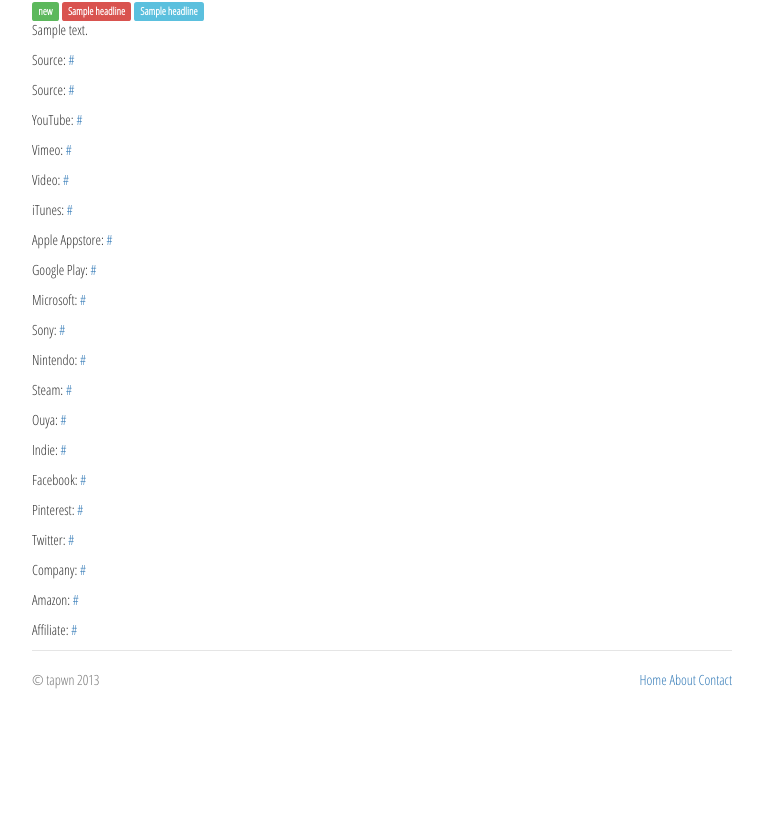
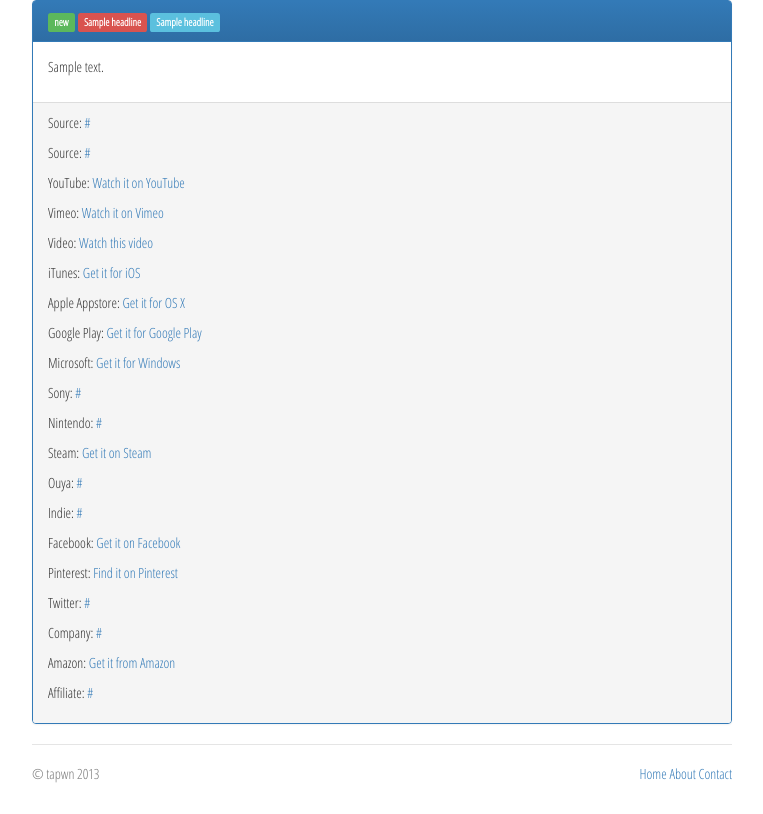
Before and after one commit to hcmn/tapwn, a Django app: template templates/news/headline_detail.html in a window 1280 px wide. Shown: the part 678-1492 px from the top of the page, without its empty margins (258-1021 px from the left). Before the commit the page ends 1367 px from the top, so only its background shows below. Run offline with Django 3.2, Linux system fonts and the light colour scheme; the template is opened without the code that fills it: most values are stand-ins (such as "Sample title", 1, 10 or a date in 2020); parts of the project's set-up code (start-up, migrations or seed data) failed here and were passed over; some libraries are stand-ins or nearby versions.

Commit message:
add panels and labels to headline detail template

```diff
--- a/templates/news/headline_detail.html
+++ b/templates/news/headline_detail.html
@@ -6,29 +6,39 @@
         {% if headline.image_link %}
         <img itemtype="image" src="http://{{headline.image_link}}" class="img-rounded img-responsive" width=100% height=100% />
         {% endif %}
+
+        <div class="panel panel-primary">
+            <div class="panel-heading">
                 {% if headline.published_today %}<span class="label label-success">new</span>{% endif %}
                 {% if headline.hotness_label %}<span class="label label-danger">{{headline.hotness_label}}</span>{% endif %}
                 {% if headline.utility_label %}<span class="label label-info">{{headline.utility_label}}</span>{% endif %}
+            </div>
+            <div class="panel-body">
                 <p itemtype="description">{{headline.description}}</p>
+            </div>
+            <div class="panel-footer">
                 <p itemtype="isBasedOnUrl">Source: <a href="http://{% if headline.source_link == "tapwn exclusive" %}#{% else %}{{headline.source_link}}{% endif %}" target="_blank">{{headline.source_link}}</a></p>
                 <p itemtype="isBasedOnUrl">Source: <a href="http://{% if headline.source2_link %}{{headline.source2_link}}{% endif %}" target="_blank">{{headline.source2_link}}</a></p>
-        <p itemtype="url">YouTube: <a href="http://{% if headline.youtube_link %}{{headline.youtube_link}}{% endif %}" target="_blank">{{headline.youtube_link}}</a></p>
-        <p itemtype="url">Vimeo: <a href="http://{% if headline.vimeo_link %}{{headline.vimeo_link}}{% endif %}" target="_blank">{{headline.vimeo_link}}</a></p>
-        <p itemtype="url">Video: <a href="http://{% if headline.video_link %}{{headline.video_link}}{% endif %}" target="_blank">{{headline.video_link}}</a></p>
-        <p itemtype="url">iTunes: <a href="http://{% if headline.itunes_link %}{{headline.itunes_link}}{% endif %}" target="_blank">{{headline.itunes_link}}</a></p>
-        <p itemtype="url">Apple Appstore: <a href="http://{% if headline.appstore_link %}{{headline.appstore_link}}{% endif %}" target="_blank">{{headline.appstore_link}}</a></p>
-        <p itemtype="url">Google Play: <a href="http://{% if headline.play_link %}{{headline.play_link}}{% endif %}" target="_blank">{{headline.play_link}}</a></p>
-        <p itemtype="url">Microsoft: <a href="http://{% if headline.windows_link %}{{headline.windows_link}}{% endif %}" target="_blank">{{headline.windows_link}}</a></p>
+                <p itemtype="url">YouTube: <a href="http://{% if headline.youtube_link %}{{headline.youtube_link}}{% endif %}" target="_blank">Watch it on YouTube</a></p>
+                <p itemtype="url">Vimeo: <a href="http://{% if headline.vimeo_link %}{{headline.vimeo_link}}{% endif %}" target="_blank">Watch it on Vimeo</a></p>
+                <p itemtype="url">Video: <a href="http://{% if headline.video_link %}{{headline.video_link}}{% endif %}" target="_blank">Watch this video</a></p>
+                <p itemtype="url">iTunes: <a href="http://{% if headline.itunes_link %}{{headline.itunes_link}}{% endif %}" target="_blank">Get it for iOS</a></p>
+                <p itemtype="url">Apple Appstore: <a href="http://{% if headline.appstore_link %}{{headline.appstore_link}}{% endif %}" target="_blank">Get it for OS X</a></p>
+                <p itemtype="url">Google Play: <a href="http://{% if headline.play_link %}{{headline.play_link}}{% endif %}" target="_blank">Get it for Google Play</a></p>
+                <p itemtype="url">Microsoft: <a href="http://{% if headline.windows_link %}{{headline.windows_link}}{% endif %}" target="_blank">Get it for Windows</a></p>
                 <p itemtype="url">Sony: <a href="http://{% if headline.sony_link %}{{headline.sony_link}}{% endif %}" target="_blank">{{headline.sony_link}}</a></p>
                 <p itemtype="url">Nintendo: <a href="http://{% if headline.nintendo_link %}{{headline.nintendo_link}}{% endif %}" target="_blank">{{headline.nintendo_link}}</a></p>
-        <p itemtype="url">Steam: <a href="http://{% if headline.steam_link %}{{headline.steam_link}}{% endif %}" target="_blank">{{headline.steam_link}}</a></p>
+                <p itemtype="url">Steam: <a href="http://{% if headline.steam_link %}{{headline.steam_link}}{% endif %}" target="_blank">Get it on Steam</a></p>
                 <p itemtype="url">Ouya: <a href="http://{% if headline.ouya_link %}{{headline.ouya_link}}{% endif %}" target="_blank">{{headline.ouya_link}}</a></p>
                 <p itemtype="url">Indie: <a href="http://{% if headline.indie_link %}{{headline.indie_link}}{% endif %}" target="_blank">{{headline.indie_link}}</a></p>
-        <p itemtype="url">Facebook: <a href="http://{% if headline.facebook_link %}{{headline.facebook_link}}{% endif %}" target="_blank">{{headline.facebook_link}}</a></p>
-        <p itemtype="url">Pinterest: <a href="http://{% if headline.pinterest_link %}{{headline.pinterest_link}}{% endif %}" target="_blank">{{headline.pinterest_link}}</a></p>
+                <p itemtype="url">Facebook: <a href="http://{% if headline.facebook_link %}{{headline.facebook_link}}{% endif %}" target="_blank">Get it on Facebook</a></p>
+                <p itemtype="url">Pinterest: <a href="http://{% if headline.pinterest_link %}{{headline.pinterest_link}}{% endif %}" target="_blank">Find it on Pinterest</a></p>
                 <p itemtype="url">Twitter: <a href="http://{% if headline.twitter_link %}{{headline.twitter_link}}{% endif %}" target="_blank">{{headline.twitter_link}}</a></p>
                 <p itemtype="url">Company: <a href="http://{% if headline.company_link %}{{headline.company_link}}{% endif %}" target="_blank">{{headline.company_link}}</a></p>
-        <p itemtype="url">Amazon: <a href="http://{% if headline.amazon_link %}{{headline.amazon_link}}{% endif %}" target="_blank">{{headline.amazon_link}}</a></p>
+                <p itemtype="url">Amazon: <a href="http://{% if headline.amazon_link %}{{headline.amazon_link}}{% endif %}" target="_blank">Get it from Amazon</a></p>
                 <p itemtype="url">Affiliate: <a href="http://{% if headline.affiliate_link %}{{headline.affiliate_link}}{% endif %}" target="_blank">{{headline.affiliate_link}}</a></p>
             </div>
+        </div>
+
+    </div>
 {% endblock %}
```
Lines whose indentation alone changed are shown as unchanged.
